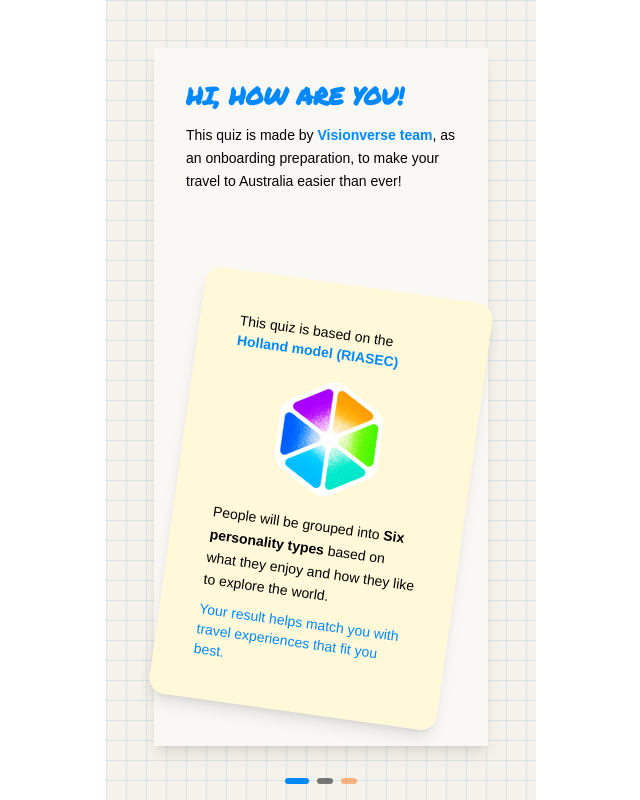
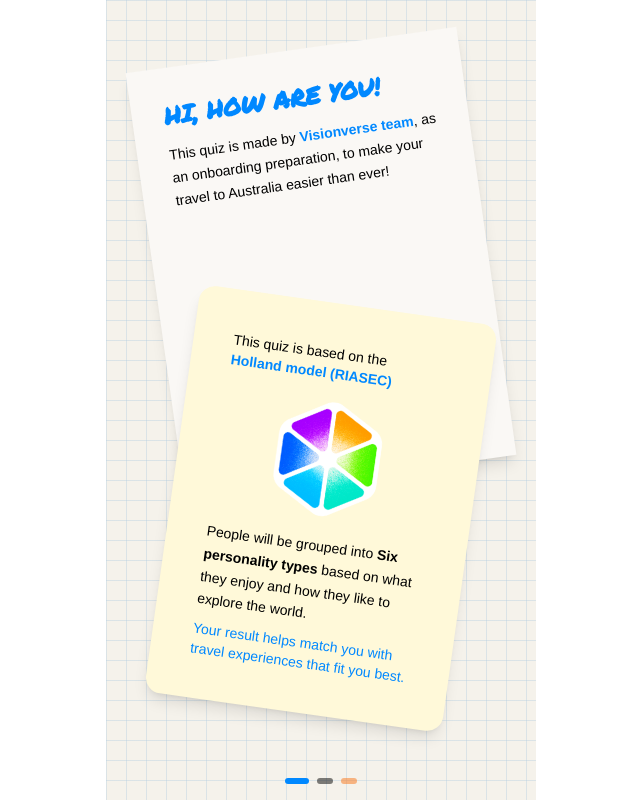
Before and after one commit to Kloswasa/psychology-quiz-new, a Next.js app in the folder psychology-quiz/: page /intro in a window 1280 px wide. Shown: the whole page, without its empty margins (319-959 px from the left). Built offline with nearby package versions, Linux system fonts and the light colour scheme.

Commit message:
another justificatiobn

```diff
--- a/psychology-quiz/components/intro/IntroPage1.tsx
+++ b/psychology-quiz/components/intro/IntroPage1.tsx
@@ -5,7 +5,8 @@ export function IntroPage1() {
     <div className="relative h-full w-full px-6 py-8">
       {/* Upper card – full height; bottom padding reserves space so lower card doesn't block content */}
       <div
-        className="absolute top-12 left-12 right-12 bottom-8 bg-[#faf8f5] shadow-lg flex flex-col p-6 sm:p-8 pb-48 sm:pb-60 md:pb-72"
+        className="absolute top-12 left-12 right-12  bg-[#faf8f5] shadow-lg flex flex-col p-6 sm:p-8 pb-6 sm:pb-60 md:pb-72"
+        style={{ transform: 'rotate(-8deg)' }}
       >
         <h2
           className="text-2xl font-bold text-[#0088ff] mb-3"
@@ -22,7 +23,7 @@ export function IntroPage1() {
 
       {/* Lower card – on top of upper at bottom; responsive size + scroll when viewport small */}
       <div
-        className="absolute bottom-14 sm:bottom-16 left-6 right-6 z-10 max-w-[290px] mx-auto max-h-[55vh] overflow-y-auto rounded-2xl bg-[#FFF9D9] p-5 sm:p-7 md:p-10 shadow-lg"
+        className="absolute bottom-14 sm:bottom-16 left-6 right-6 z-10 max-w-[300px] mx-auto max-h-[55vh] overflow-y-auto rounded-2xl bg-[#FFF9D9] p-5 sm:p-7 md:p-10 shadow-lg"
         style={{ transform: 'rotate(8deg)' }}
       >
         <p className="text-sm text-black mb-3">
```
